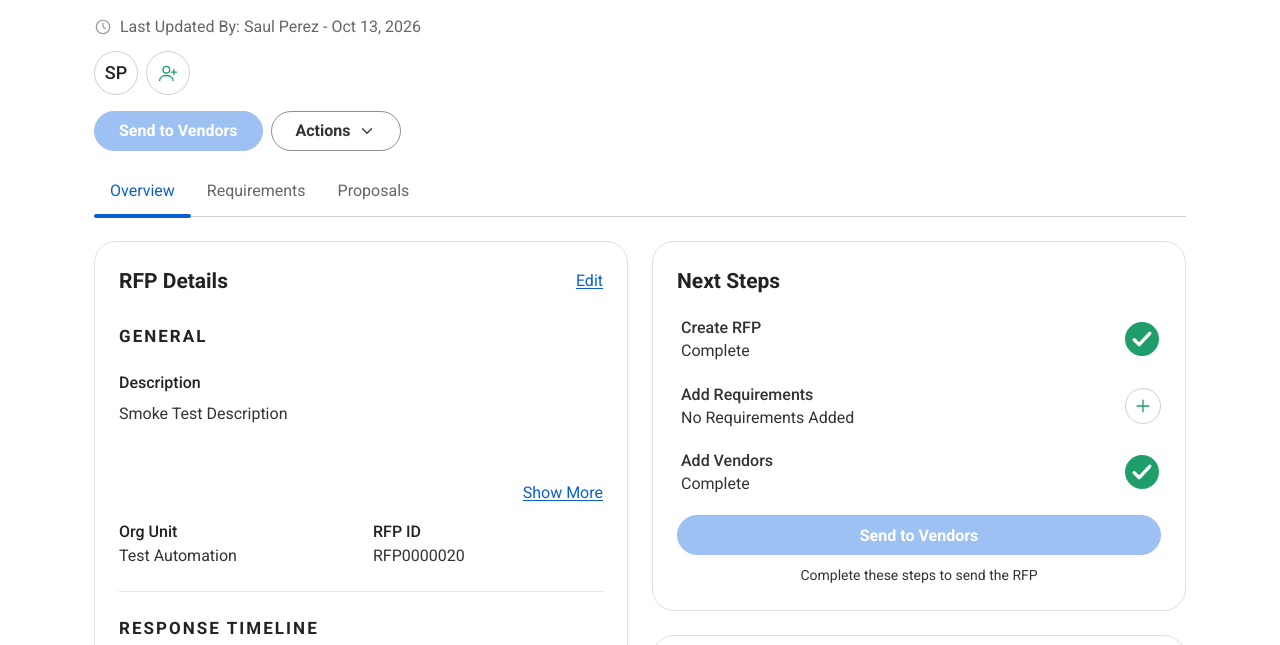
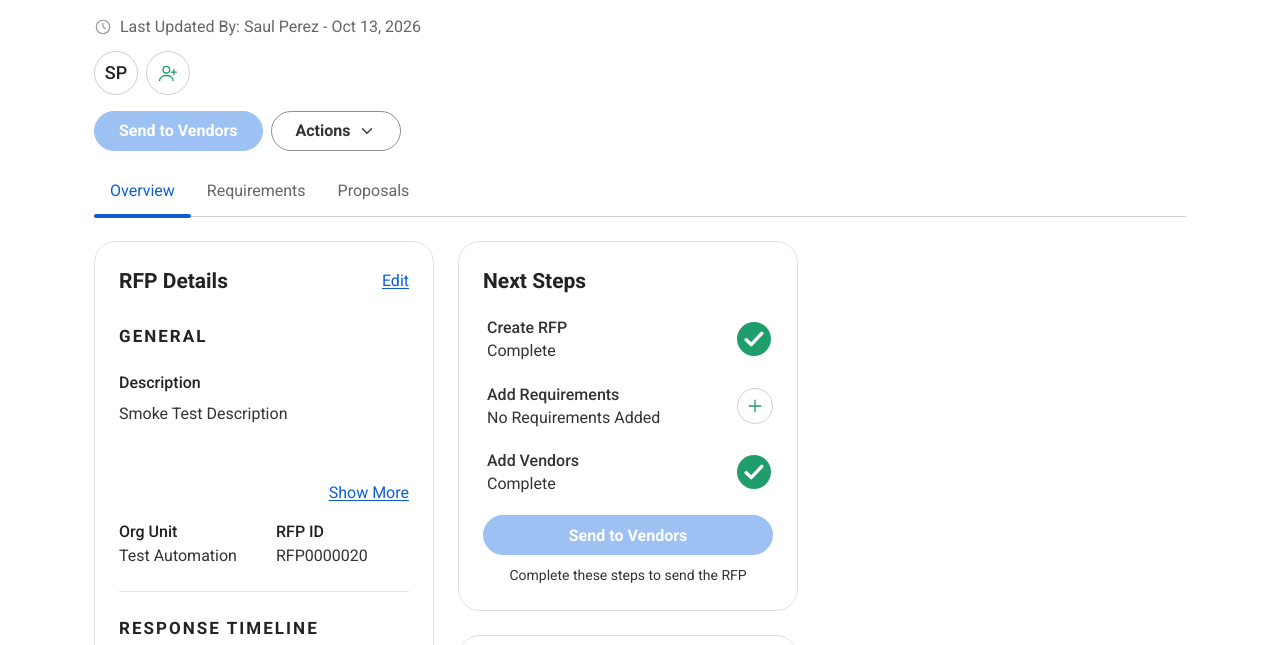
Before and after one commit to Pavan-Savlani/workday-vndly-visual-review-, a website: page app/rfp-draft.html in a window 1280 px wide. Shown: the part 155-800 px from the top of the page. Drawn offline with Linux system fonts and the light colour scheme.

Commit message:
RFP detail: fix card column width at 340px
Keeps the Vendors and Documents cards from reflowing when vendor names are long.

Co-Authored-By: Claude Opus 5.5 <noreply@anthropic.com>

```diff
--- a/app/rfp.css
+++ b/app/rfp.css
@@ -13,7 +13,7 @@
 .tabs a { text-decoration: none; color: var(--text-2); padding: 12px 16px 14px; position: relative; }
 .tabs a.on { color: var(--blue); }
 .tabs a.on::after { content: ""; position: absolute; left: 0; right: 0; bottom: -2px; height: 4px; background: var(--blue); border-radius: 2px; }
-.cols { display: grid; grid-template-columns: repeat(2, minmax(0, 1fr)); gap: 24px; margin-top: 24px; align-items: start; }
+.cols { display: grid; grid-template-columns: 340px 340px; gap: 24px; margin-top: 24px; align-items: start; } /* fixed card width keeps vendor cards from reflowing */
 .cols > div { display: grid; gap: 24px; min-width: 0; }
 .cols .card { padding: 24px; }
 .desc { margin-top: 8px; }
```
